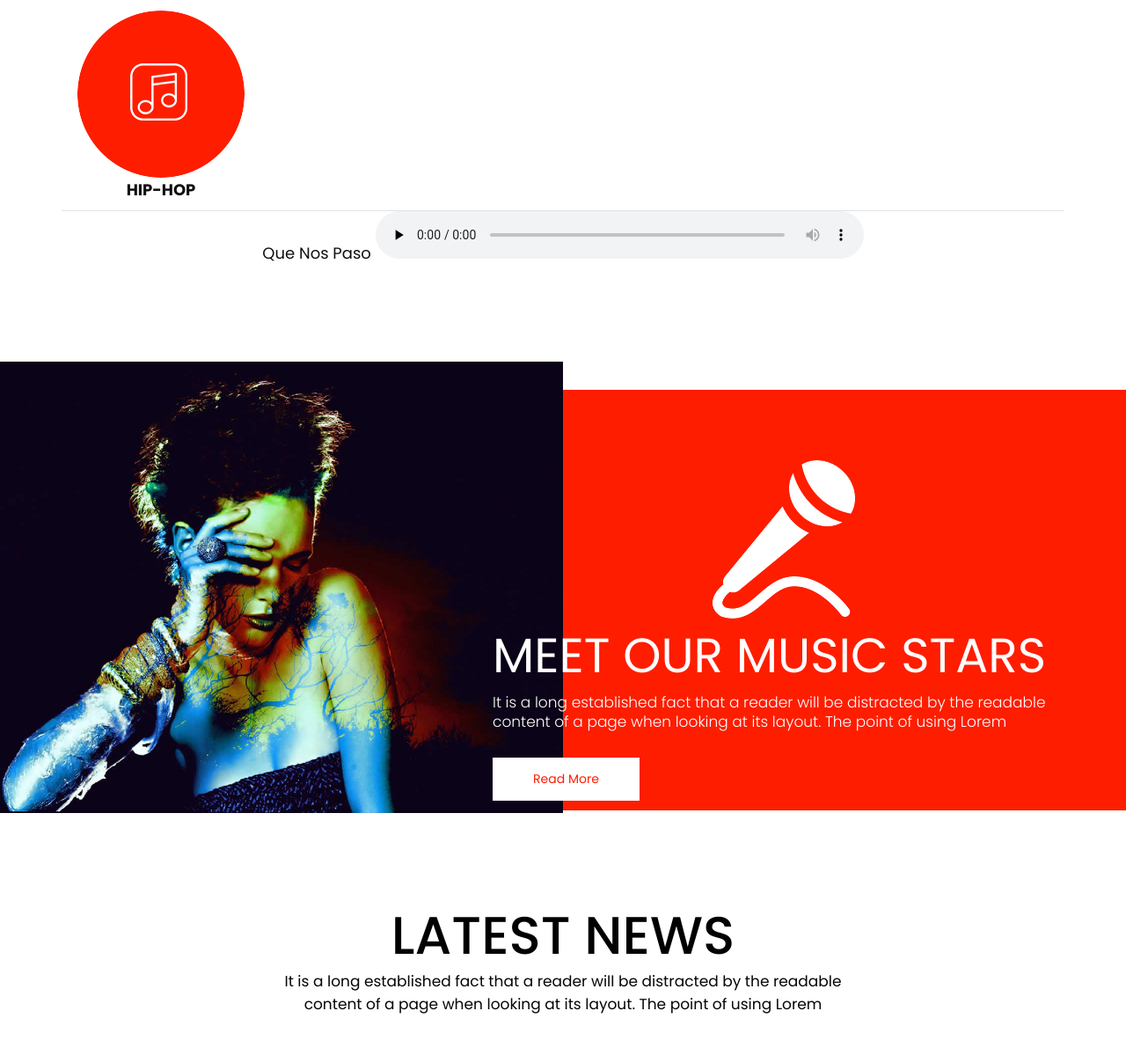
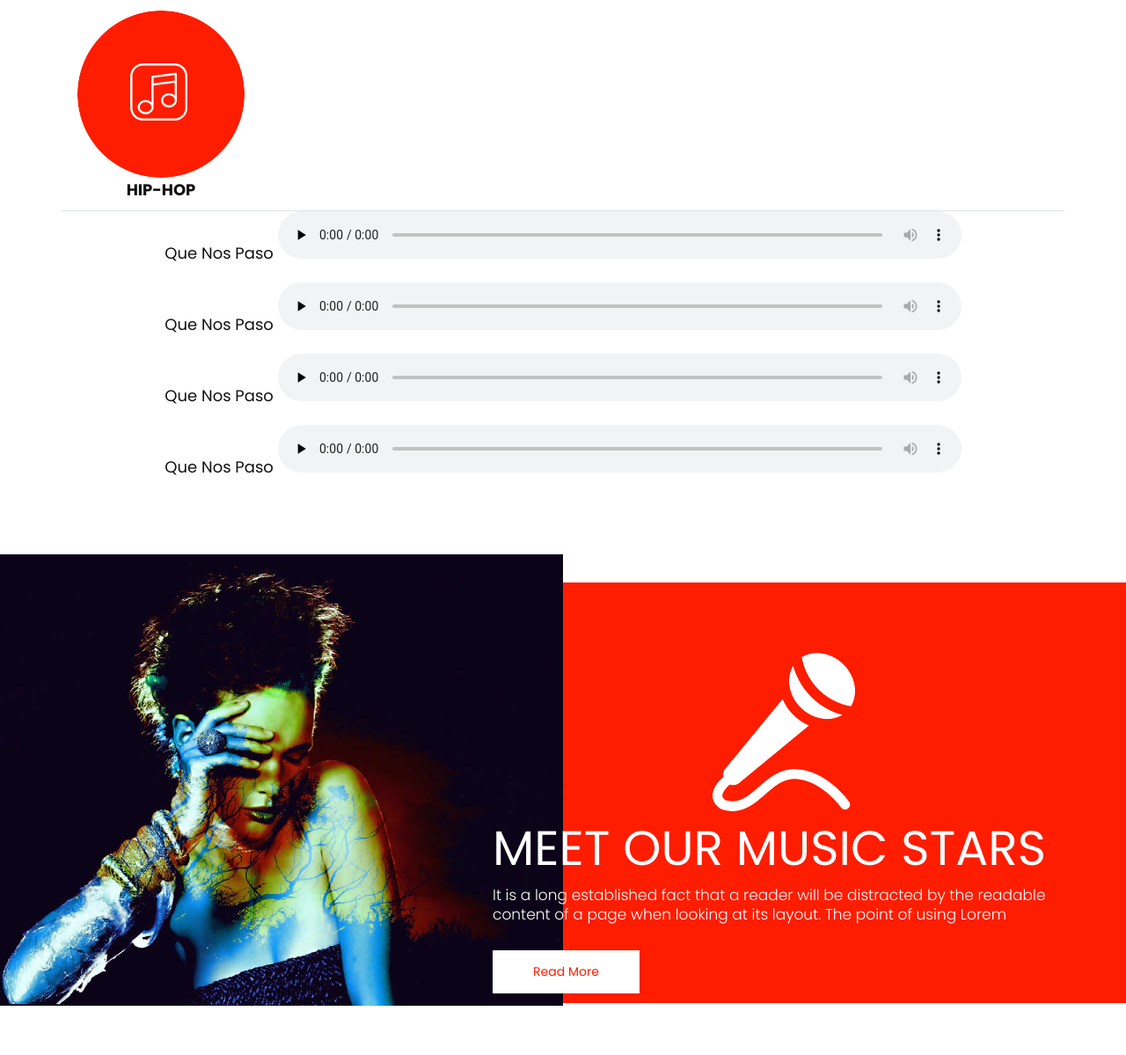
Before and after one commit to sebastian-inzunza/Legacy, a PHP site: page /inicio.html in a window 1280 px wide, after a click on "POP". Shown: the part 934-2133 px from the top of the page at 88% size. Run offline with PHP 8.4, Linux system fonts and the light colour scheme; some libraries are stand-ins or nearby versions.

Commit message:
Interfaz inicio

```diff
--- a/css/style2.css
+++ b/css/style2.css
@@ -1922,5 +1922,10 @@
 }
  /**AUDIO*/
  audio{
-     width: 50%;
+     width: 70%;
  }
+
+ .Scroll {
+    height:300px;
+    overflow-y: scroll;
+  }
--- a/inicio.html
+++ b/inicio.html
@@ -111,10 +111,17 @@
 
                 </ul>
             </div>
-            <div class="tab-content">
-                <div id="home" class="tab-pane fade in active">
-                  <h3 class="center margin-h2">Que Nos Paso <audio src="audio.mp3" preload="none" controls></audio></h3>
-
+                <div class="tab-content"> <!-- Esto lo sacamos con un while de la base de datos-->
+                        <div id="home" class="tab-pane fade in active Scroll">
+                            <h3 class="center margin-h2">Que Nos Paso <audio src="YUNG BAE - Bae - 05 I'm Willing (w-tuuwa).mp3" preload="none" controls></audio></h3>
+                            <h3 class="center margin-h2">Que Nos Paso <audio src="YUNG BAE - Bae - 05 I'm Willing (w-tuuwa).mp3" preload="none" controls></audio></h3>
+                            <h3 class="center margin-h2">Que Nos Paso <audio src="YUNG BAE - Bae - 05 I'm Willing (w-tuuwa).mp3" preload="none" controls></audio></h3>
+                            <h3 class="center margin-h2">Que Nos Paso <audio src="YUNG BAE - Bae - 05 I'm Willing (w-tuuwa).mp3" preload="none" controls></audio></h3>
+                            <h3 class="center margin-h2">Que Nos Paso <audio src="YUNG BAE - Bae - 05 I'm Willing (w-tuuwa).mp3" preload="none" controls></audio></h3>
+                            <h3 class="center margin-h2">Que Nos Paso <audio src="YUNG BAE - Bae - 05 I'm Willing (w-tuuwa).mp3" preload="none" controls></audio></h3>
+                            <h3 class="center margin-h2">Que Nos Paso <audio src="YUNG BAE - Bae - 05 I'm Willing (w-tuuwa).mp3" preload="none" controls></audio></h3>
+                            <h3 class="center margin-h2">Que Nos Paso <audio src="YUNG BAE - Bae - 05 I'm Willing (w-tuuwa).mp3" preload="none" controls></audio></h3>
+                            <h3 class="center margin-h2">Que Nos Paso <audio src="YUNG BAE - Bae - 05 I'm Willing (w-tuuwa).mp3" preload="none" controls></audio></h3>
                         </div>
                         <div id="menu1" class="tab-pane fade">
                             <h3>Menu 1</h3>
```
Also changed, not shown: 1 other file. Lines whose indentation alone changed are shown as unchanged.
